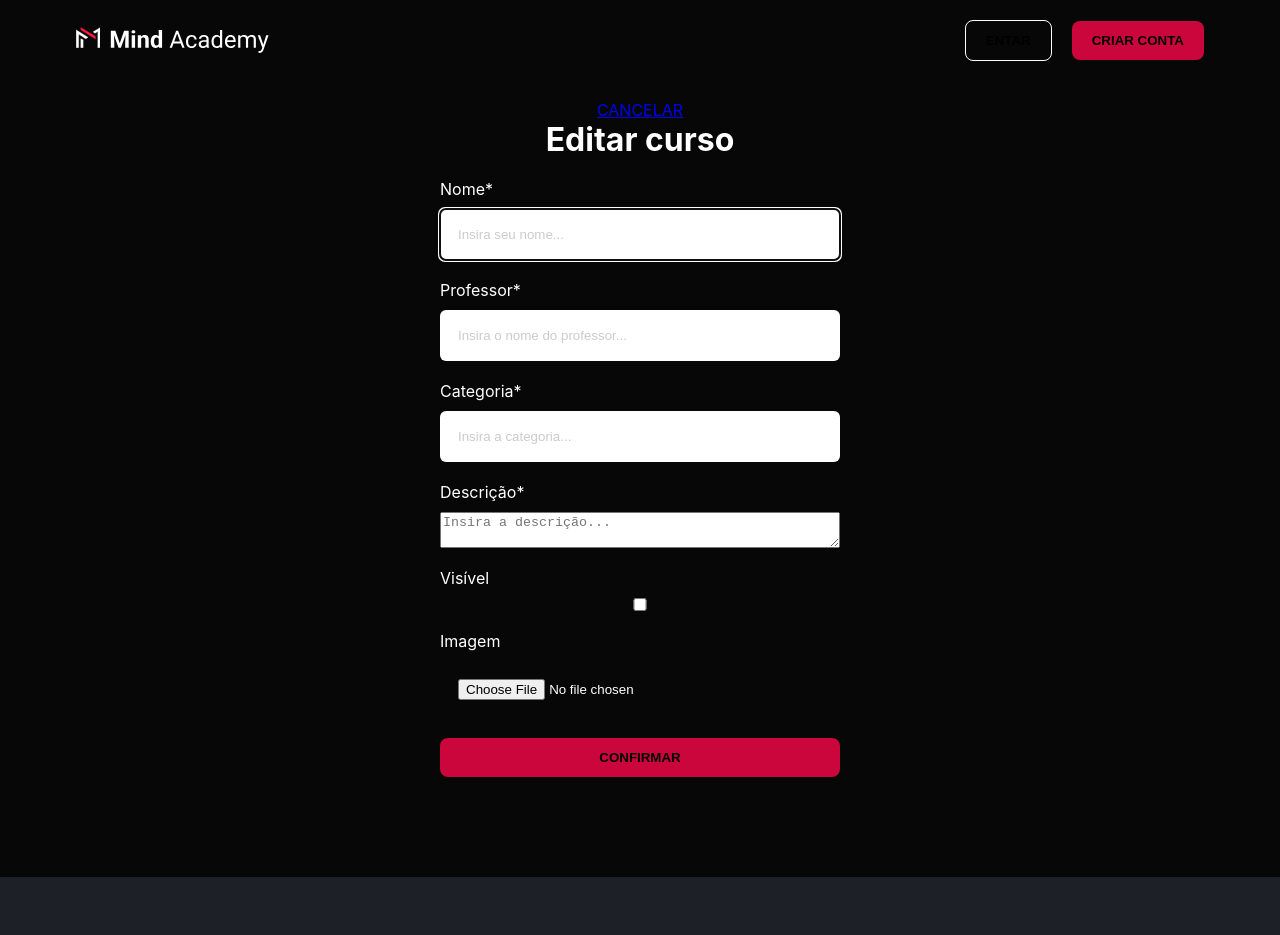
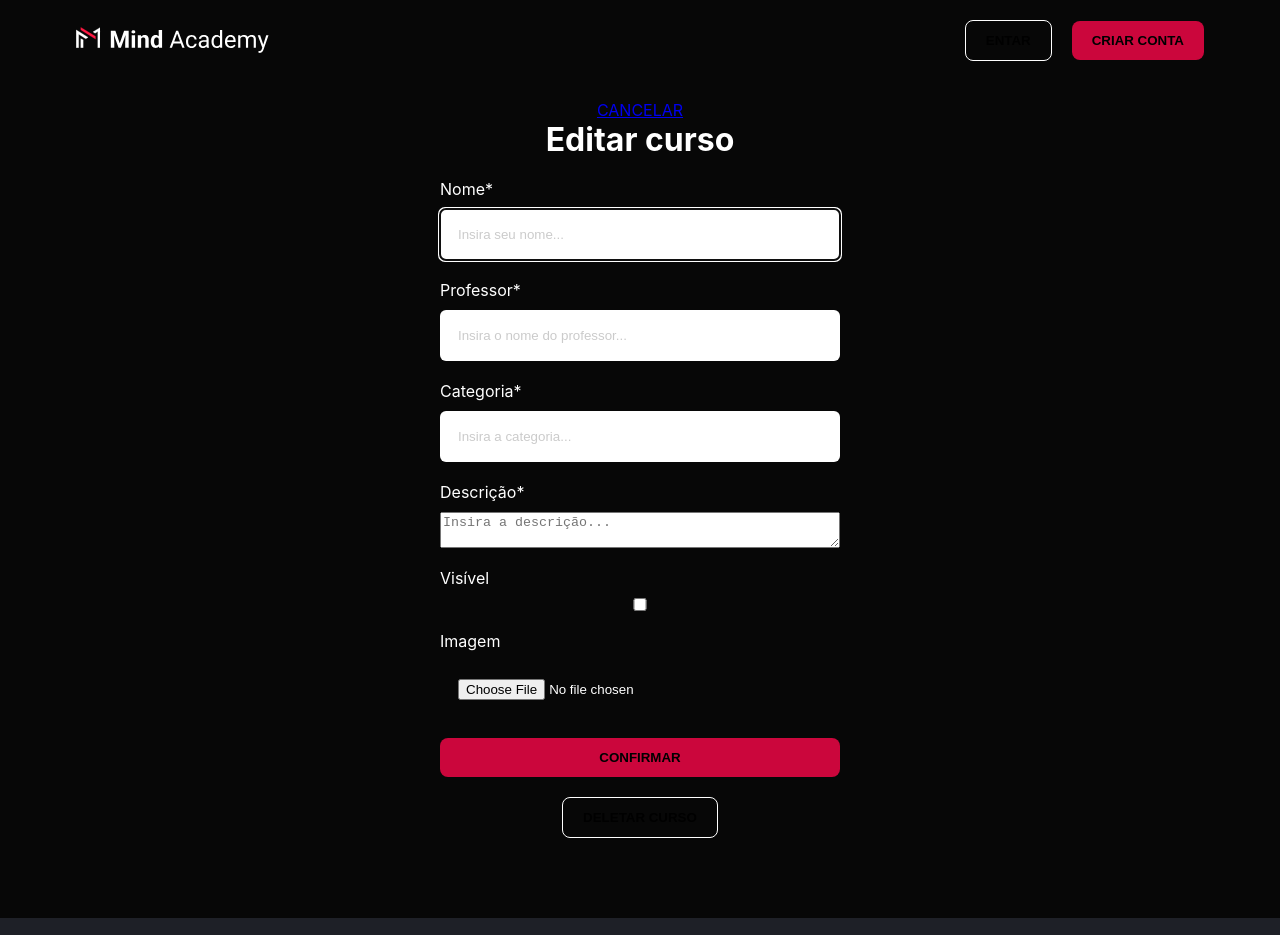
Before and after one commit to rodolfosouzamenezes/mind-academy, a React (Vite) app in the folder web/: page /curso/1 in a window 1280 px wide. Shown: the top 935 px of the page. Built offline with nearby package versions, Linux system fonts and the light colour scheme; no server answers.

Commit message:
feat(web): delete course

```diff
--- a/web/src/pages/CourseForm/index.tsx
+++ b/web/src/pages/CourseForm/index.tsx
@@ -2,6 +2,7 @@ import { ScrollRestoration, useNavigate, useParams } from 'react-router-dom';
 import '../../styles/auth.css'
 import { FormEvent, useEffect, useState } from "react";
 import { api } from '../../lib/axios';
+import { Button } from '../../components/Button';
 
 interface FormData {
   name: string;
@@ -71,7 +72,6 @@ export function CourseForm() {
     }
   };
 
-
   const handleSubmit = async (event: FormEvent) => {
     event.preventDefault();
 
@@ -108,6 +108,13 @@ export function CourseForm() {
     } catch (error) {
       console.error('Erro ao enviar formulário:', error);
     }
+  }
+
+  const handleDeleteCourse = async () => {
+    await api.delete(`/courses/${id}`);
+
+    navigate('/dashboard');
+
   }
 
   return (
@@ -188,6 +195,8 @@ export function CourseForm() {
         </div>
         <button type="submit">Confirmar</button>
       </form>
+
+      {isEdit ?  <Button label='Deletar curso' type='secondary' onClick={handleDeleteCourse}/> : '' }
       <ScrollRestoration />
     </div>
   )
--- a/web/src/pages/CourseForm/styles.css
+++ b/web/src/pages/CourseForm/styles.css
@@ -26,6 +26,11 @@
   cursour: pointer;
 }
 
+.content button {
+  width: 100%;
+
+  background-color: red;
+}
 
 form {
   width: 400px;
```
Also changed, not shown: 3 other files (tests, documents, lock files or other folders).
